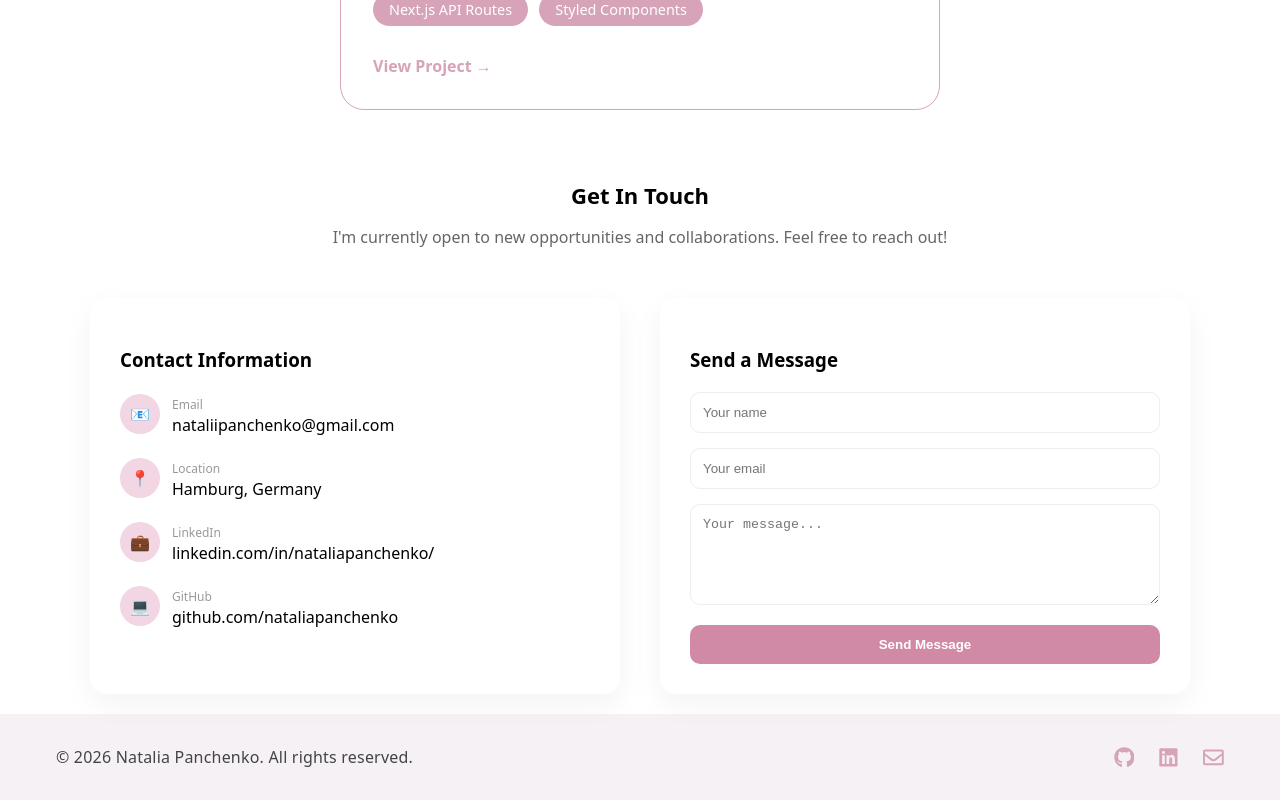
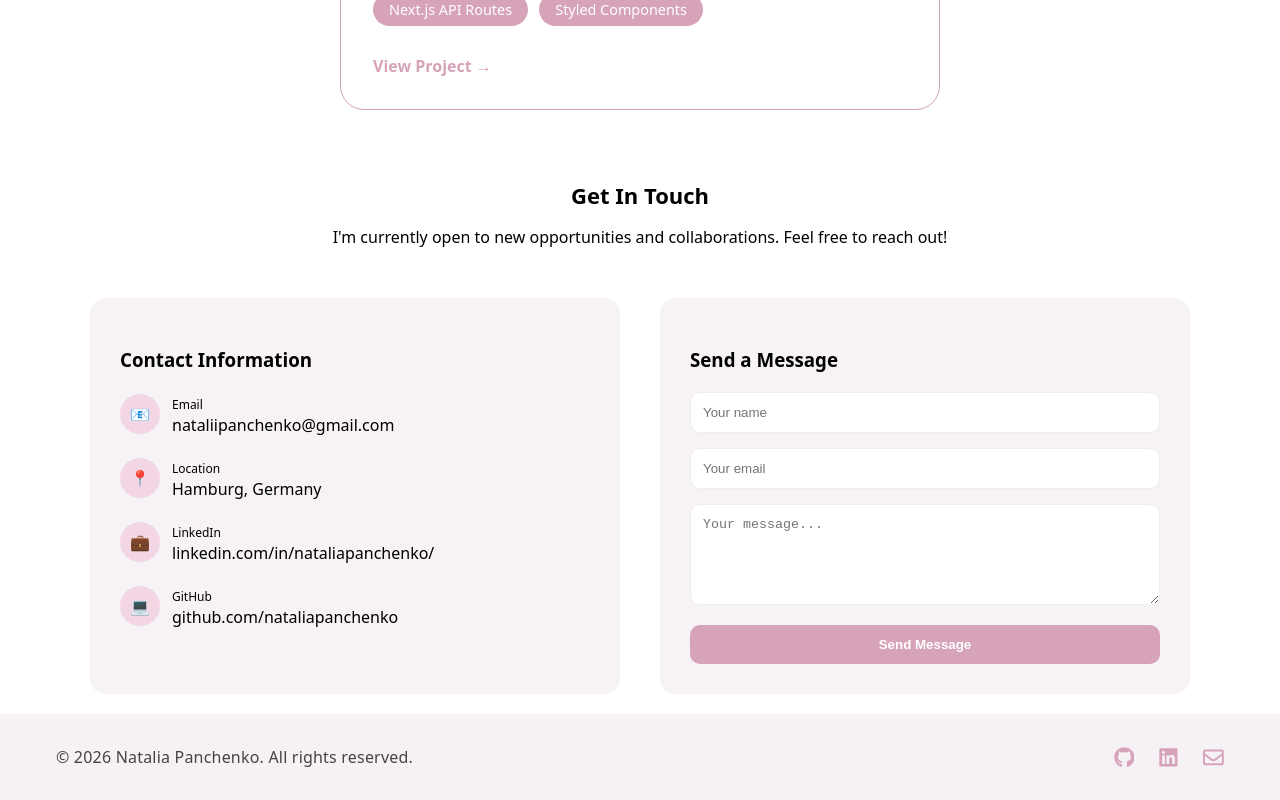
Before and after one commit to NataliaPanchenko/personal-portfolio, a Next.js app: page / in a window 1280 px wide. Shown: the part 3646-4446 px from the top of the page. Built offline with nearby package versions, Linux system fonts and the light colour scheme.

Commit message:
add styling

```diff
--- a/components/ContactSection.js
+++ b/components/ContactSection.js
@@ -82,7 +82,7 @@ const Header = styled.div`
     margin-bottom: 10px;
   }
   p {
-    color: #666;
+    color: var(----text-dark-color);
   }
 `;
 
@@ -97,17 +97,17 @@ const Grid = styled.div`
 `;
 
 const InfoCard = styled.div`
-  background: #fff;
+  background: var(--header-bg);
   padding: 30px;
   border-radius: 16px;
-  box-shadow: 0 10px 30px rgba(0, 0, 0, 0.05);
+  box-shadow: var(--box-shadow-color);
 `;
 
 const FormCard = styled.div`
-  background: #fff;
+  background: var(--header-bg);
   padding: 30px;
   border-radius: 16px;
-  box-shadow: 0 10px 30px rgba(0, 0, 0, 0.05);
+  box-shadow: var(--box-shadow-color);
 `;
 
 const Title = styled.h3`
@@ -118,12 +118,10 @@ const InfoItem = styled.div`
   display: flex;
   align-items: center;
   margin-bottom: 20px;
-
   span {
     font-size: 12px;
-    color: #999;
+    color: var(----text-dark-color);
   }
-
   p {
     margin: 0;
     font-weight: 500;
@@ -134,7 +132,7 @@ const Icon = styled.div`
   width: 40px;
   height: 40px;
   border-radius: 50%;
-  background: #f3d6e3;
+  background: var(--icon-color);
   display: flex;
   align-items: center;
   justify-content: center;
@@ -146,11 +144,11 @@ const Input = styled.input`
   padding: 12px;
   margin-bottom: 15px;
   border-radius: 10px;
-  border: 1px solid #eee;
+  border: 1px solid var(--input-border-color);
   outline: none;
 
   &:focus {
-    border-color: #d18aa5;
+    border-color: var(--main-color);
   }
 `;
 
@@ -158,26 +156,24 @@ const TextArea = styled.textarea`
   width: 100%;
   padding: 12px;
   border-radius: 10px;
-  border: 1px solid #eee;
+  border: 1px solid var(--input-border-color);
   margin-bottom: 15px;
   outline: none;
-
   &:focus {
-    border-color: #d18aa5;
+    border-color: var(--main-color);
   }
 `;
 
 const Button = styled.button`
   width: 100%;
   padding: 12px;
-  background: #d18aa5;
-  color: #fff;
+  background: var(--main-color);
+  color: var(--white-color);
   border: none;
   border-radius: 10px;
   cursor: pointer;
   font-weight: 600;
-
   &:hover {
-    opacity: 0.9;
+    background-color: var(--year-color);
   }
 `;
--- a/styles.js
+++ b/styles.js
@@ -29,6 +29,9 @@ export default createGlobalStyle`
       0 4px 12px rgba(0, 0, 0, 0.06);
     --before-item-bg: #ead5df;
     --year-color: #d39ab5;
+    --icon-color: #f3d6e3;
+    --input-border-color: #eee;
+    --white-color: #fff;
   }
 
   *,
```
